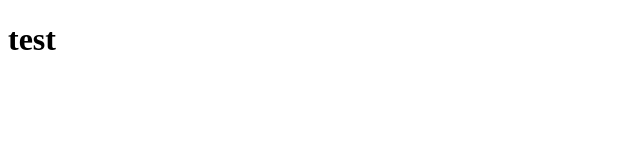
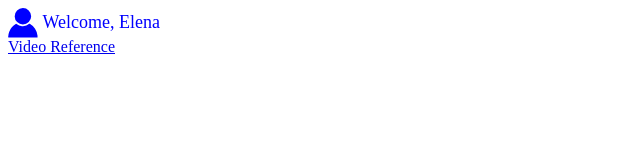
Before and after one commit to Eapostoloska/svg-icons, a plain HTML site: page index.html in a window 1280 px wide. Shown: the whole page, without its empty margins (0-640 px from the left). Drawn offline with Linux system fonts and the light colour scheme.

Commit message:
add folder with icon ref and ai files

```diff
--- a/index.html
+++ b/index.html
@@ -2,10 +2,38 @@
 <html>
 <head>
 	<title>SVG Icons</title>
+	<style>
+
+		.icon{
+			width: 30px;
+			fill: currentColor;
+			vertical-align: middle;
+		}
+
+		.container{
+			font-size: 18px;
+			color: blue;
+		}
+
+		.container span{
+			vertical-align: middle;
+		}
+
+	</style>
 </head>
 <body>
 
-	<h1>test</h1>
+	<div class="container">
+		<svg class="icon" viewBox="0 0 19.3 19.1">
+		  <g>
+		    <path class="cls-1" d="M19.5,19.4H.7c-.2,0-.2,0-.2-.2a10,10,0,0,1,.7-3.5,9.8,9.8,0,0,1,4.2-4.9.3.3,0,0,1,.5,0,6.2,6.2,0,0,0,3.5,1.4,6.3,6.3,0,0,0,4.7-1.5h.3a9.7,9.7,0,0,1,3.4,3.2,9.9,9.9,0,0,1,1.6,4.5v1Z" transform="translate(-0.4 -0.5)"/>
+		    <path class="cls-1" d="M10,11.1A5.3,5.3,0,0,1,4.7,5.9a5.3,5.3,0,1,1,10.6-.1A5.3,5.3,0,0,1,10,11.1Z" transform="translate(-0.4 -0.5)"/>
+		  </g>
+		</svg>
+		<span>Welcome, Elena</span>
+	</div>
+
+	<a href="https://www.youtube.com/watch?v=BO13gECyiuE">Video Reference</a>
 
 </body>
 </html>
```
Also changed, not shown: icon-images/user.png (added), 1 other file.
